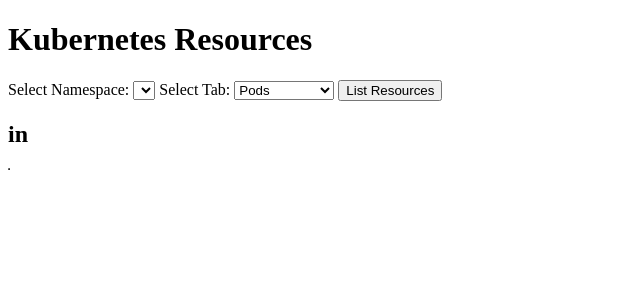
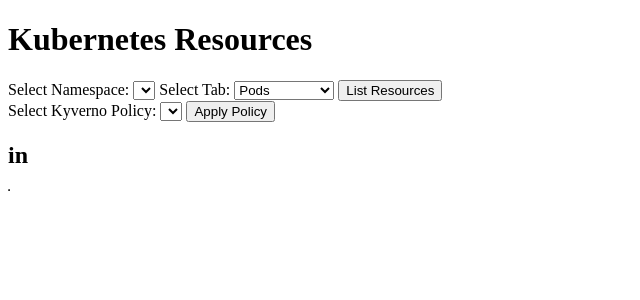
Before and after one commit to aftab-s/k8s-policy-engine, a Flask app: template templates/list_resources.html in a window 1280 px wide. Shown: the top 300 px of the page, without its empty margins (0-640 px from the left). Run offline with Flask 3, Linux system fonts and the light colour scheme; the template is opened without the code that fills it, so the values that code supplies are empty.

Commit message:
Initialized Kyverno Policies

```diff
--- a/app.py
+++ b/app.py
@@ -15,7 +15,10 @@
     namespaces = v1.list_namespace()
     namespace_list = [ns.metadata.name for ns in namespaces.items]
 
-    return render_template('index.html', namespaces=namespace_list)
+    # Fetch Kyverno policies
+    kyverno_policies = get_kyverno_policies()
+
+    return render_template('index.html', namespaces=namespace_list, kyverno_policies=kyverno_policies)
 
 @app.route('/list_resources', methods=['POST'])
 def list_resources():
@@ -33,6 +36,7 @@
     # Get list of namespaces
     namespaces = v1.list_namespace()
     namespace_list = [ns.metadata.name for ns in namespaces.items]
+
 
     # Initialize resource list
     resource_list = []
@@ -149,6 +153,71 @@
         namespaces=namespace_list  # Pass namespaces for the dropdown menu
     )
 
+@app.route('/list_kyverno_policies')
+def list_kyverno_policies():
+    kyverno_policies = get_kyverno_policies()
+    return render_template('list_kyverno_policies.html', kyverno_policies=kyverno_policies)
+
+@app.route('/apply_policy', methods=['POST'])
+def apply_policy():
+    selected_namespace = request.form.get('namespace', 'default')
+    selected_policy = request.form.get('kyverno_policy', 'default_policy')
+
+    # Fetch Kyverno policies
+    kyverno_policies = get_kyverno_policies()
+
+    # Apply the selected Kyverno policy to the namespace
+    result = apply_kyverno_policy(selected_namespace, selected_policy)
+
+    return render_template(
+        'apply_policy_result.html',
+        selected_namespace=selected_namespace,
+        selected_policy=selected_policy,
+        apply_result=result,
+        kyverno_policies=kyverno_policies
+    )
+
+def get_kyverno_policies():
+    try:
+        # Create Kubernetes API client for Custom Resources (CR)
+        custom_api = client.CustomObjectsApi()
+
+        # Fetch Kyverno policies
+        group = 'kyverno.io'
+        version = 'v1'
+        plural = 'clusterpolicies'
+        policies = custom_api.list_cluster_custom_object(group, version, plural)
+
+        # Extract relevant information about each policy
+        kyverno_policies = [policy['metadata']['name'] for policy in policies['items']]
+
+        return kyverno_policies
+
+    except Exception as e:
+        # Handle exceptions (e.g., Kyverno CRD not found, API server unreachable)
+        print(f"Error fetching Kyverno policies: {str(e)}")
+        return []
+
+def apply_kyverno_policy(namespace, policy_name):
+    try:
+        # Create Kubernetes API client for Custom Resources (CR)
+        custom_api = client.CustomObjectsApi()
+
+        # Apply Kyverno policy to the namespace
+        group = 'kyverno.io'
+        version = 'v1'
+        plural = 'policies'
+        policy = custom_api.get_namespaced_custom_object(group, version, namespace, plural, policy_name)
+
+        # You can use 'policy' dictionary to extract policy details
+        # For example, you might want to apply policy rules to your resources
+
+        return {"success": True, "message": "Policy applied successfully"}
+
+    except Exception as e:
+        # Handle exceptions (e.g., Kyverno CRD not found, API server unreachable)
+        print(f"Error applying Kyverno policy: {str(e)}")
+        return {"success": False, "message": f"Error applying Kyverno policy: {str(e)}"}
 
 if __name__ == '__main__':
     app.run(debug=True)
--- a/templates/index.html
+++ b/templates/index.html
@@ -7,6 +7,8 @@
 </head>
 <body>
     <h1>Kubernetes Pods</h1>
+
+    <a href="{{ url_for('list_kyverno_policies') }}">List Kyverno Policies</a>
 
     <form method="post" action="{{ url_for('list_resources') }}">
         <label for="namespace">Select Namespace:</label>
--- a/templates/list_resources.html
+++ b/templates/list_resources.html
@@ -29,6 +29,16 @@
         </select>
 
         <input type="submit" value="List Resources">
+    </form>
+
+    <form action="/apply_policy" method="post">
+        <label for="kyverno_policy">Select Kyverno Policy:</label>
+        <select id="kyverno_policy" name="kyverno_policy">
+            {% for policy in kyverno_policies %}
+                <option value="{{ policy }}" {% if policy == selected_policy %} selected {% endif %}>{{ policy }}</option>
+            {% endfor %}
+        </select>
+        <input type="submit" value="Apply Policy">
     </form>
 
     <h2>{{ selected_tab | capitalize }} in {{ selected_namespace }}</h2>
```
Also changed, not shown: disallow-default-namespace.yaml (added, +48 -0 lines), templates/list_kyverno_policies.html (added, +23 -0 lines).
